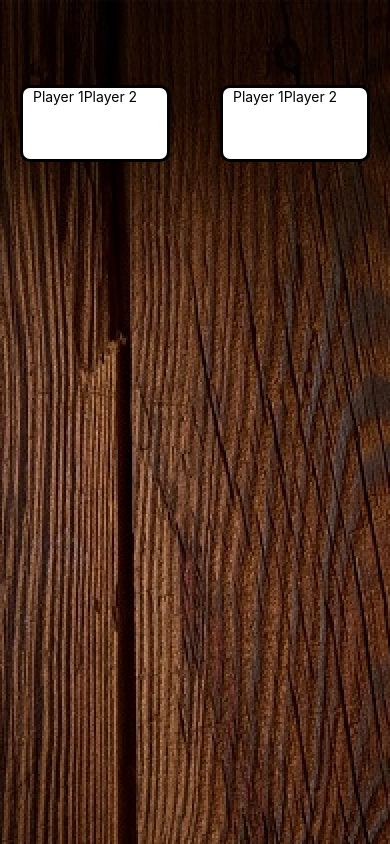
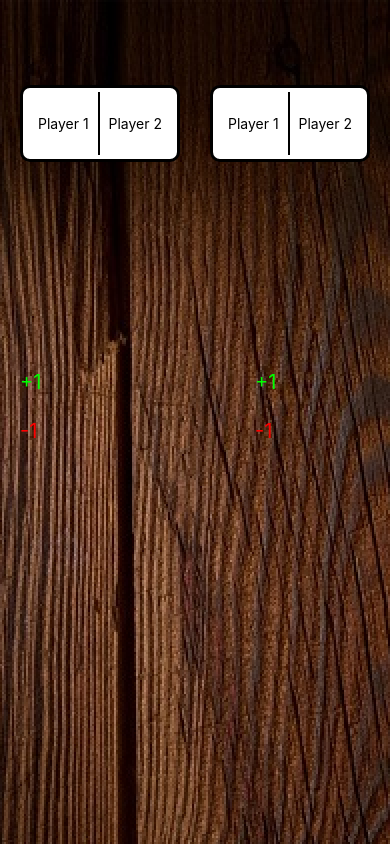
Before and after one commit to ribeirorvs/Dominoes_Score, a React Native app in the folder domino_score/: screen / in a window 390 px wide. Shown: the top 844 px of the page. Built offline with nearby package versions, Linux system fonts and the light colour scheme; grey boxes are pictures that could not be loaded.

Commit message:
Create the score points

```diff
--- a/domino_score/src/pages/Home.tsx
+++ b/domino_score/src/pages/Home.tsx
@@ -1,8 +1,10 @@
 import React, { useState } from 'react';
-import { Text, View, ImageBackground } from 'react-native';
+import { Text, View, ImageBackground, Image } from 'react-native';
 import { layout } from '../styles/layout';
 
 const backgroundImage = require('../img/background.png');
+const score = require('../img/cross.png');
+const point = require('../img/point.png');
 export function Home() {
     return (
         <View style={layout.container}>
@@ -10,14 +12,54 @@ export function Home() {
                 <View style={layout.content}>
                     <View style={layout.players}>
                         <View style={layout.pair}>
-                            <Text>Player 1</Text>
-                            <View></View>
-                            <Text>Player 2</Text>
+                            <Text style={layout.playersName} >Player 1</Text>
+                            <View style={layout.verticalLine}></View>
+                            <Text style={layout.playersName} >Player 2</Text>
                         </View>
                         <View style={layout.pair}>
-                            <Text>Player 1</Text>
-                            <View></View>
-                            <Text>Player 2</Text>
+                            <Text style={layout.playersName} >Player 1</Text>
+                            <View style={layout.verticalLine}></View>
+                            <Text style={layout.playersName} >Player 2</Text>
+                        </View>
+                    </View>
+                    <View style={layout.scores}>
+                        <View style={layout.scorePair}>
+                            <Text style={layout.plusScore}>+1</Text>
+                            <Text style={layout.minusScore}>-1</Text>
+                            <View style={layout.point1} >
+                                <Image source={point} />
+                            </View>
+                            <View style={layout.point2} >
+                                <Image source={point} />
+                            </View>
+                            <View style={layout.point4} >
+                                <Image source={point} />
+                            </View>
+                            <View style={layout.point3} >
+                                <Image source={point} />
+                            </View>
+                            <View>
+                                <Image source={score} />
+                            </View>
+                        </View>
+                        <View style={layout.scorePair}>
+                            <Text style={layout.plusScore}>+1</Text>
+                            <Text style={layout.minusScore}>-1</Text>
+                            <View style={layout.point1} >
+                                <Image source={point} />
+                            </View>
+                            <View style={layout.point2} >
+                                <Image source={point} />
+                            </View>
+                            <View style={layout.point4} >
+                                <Image source={point} />
+                            </View>
+                            <View style={layout.point3} >
+                                <Image source={point} />
+                            </View>
+                            <View>
+                                <Image source={score} />
+                            </View>
                         </View>
                     </View>
                 </View>
--- a/domino_score/src/styles/layout.ts
+++ b/domino_score/src/styles/layout.ts
@@ -3,16 +3,15 @@ import { StyleSheet } from "react-native";
 export const layout = StyleSheet.create({
     container: {
         flex: 1,
-        backgroundColor: '#FFFFFF'
+        backgroundColor: '#FFFFFF',
+        justifyContent: 'center'
     },
     backgroundImage: {
         flex: 1,
         width: '100%'
     },
     content: {
-        flex: 1,
-        flexDirection: 'row',
-        justifyContent: 'center',
+        flex: 1
     },
     players: {
         marginTop: 85,
@@ -27,9 +26,61 @@ export const layout = StyleSheet.create({
         borderWidth: 3,
         borderRadius: 10,
         borderColor: '#000000',
-        width: 150,
+        width: 160,
         height: 77,
-        paddingHorizontal: 10,
-        backgroundColor: '#ffffff'
+        paddingHorizontal: 15,
+        backgroundColor: '#ffffff',
+        justifyContent: 'space-between',
+        alignItems: 'center'
+    },
+    playersName: {
+        fontSize: 14
+    },
+    verticalLine: {
+        borderWidth: 1,
+        borderColor: '#000000',
+        height: '90%'
+    },
+    scores: {
+        marginTop: 43,
+        paddingHorizontal: 40,
+        width: '100%',
+        height: 90,
+        flexDirection: 'row',
+        justifyContent: 'space-between',
+        //backgroundColor: '#0000ff'
+    },
+    point1: {
+        justifyContent: 'center',
+        paddingLeft: 37,
+        marginBottom: 23
+    },
+    point2: {
+        paddingLeft: 75,
+        marginBottom: -15
+    },
+    point3: {
+        paddingLeft: 37,
+        marginBottom: -90
+    },
+    point4: {
+        paddingLeft: 0,
+        marginBottom: 22
+    },
+    scorePair: {
+        justifyContent: 'flex-end',
+        //backgroundColor: '#ff0000'
+    },
+    plusScore: {
+        marginBottom: 25,
+        marginLeft: -20,
+        color: '#00ff00',
+        fontSize: 20
+    },
+    minusScore: {
+        marginBottom: -80,
+        marginLeft: -20,
+        color: '#ff0000',
+        fontSize: 20
     }
 });
```
Also changed, not shown: 1 other file (tests, documents, lock files or other folders).
